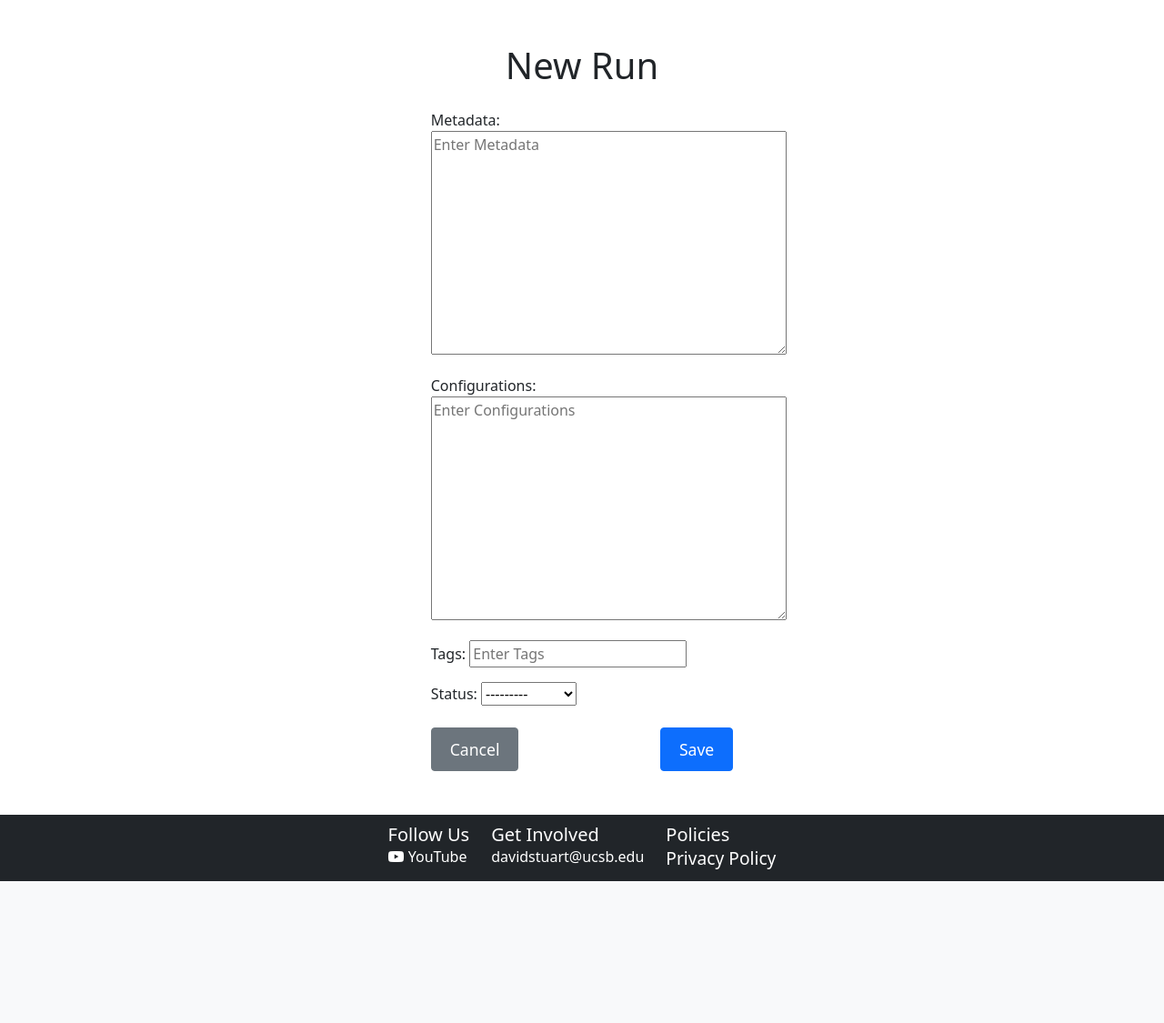
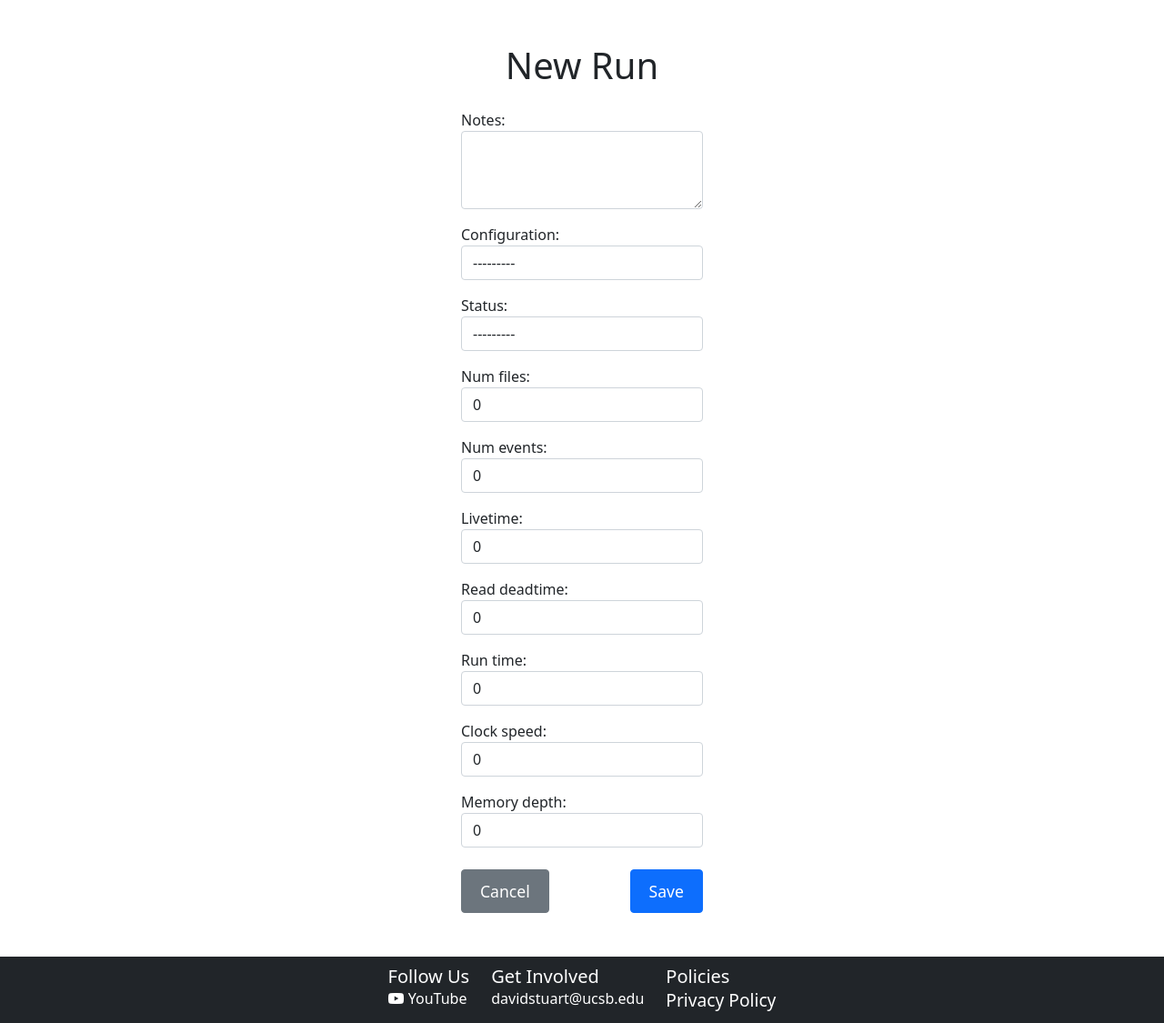
Before and after one commit to joseph-crowley/accelerator-diagnostics-project, a Django app: page /analysis/runs/create/ in a window 1280 px wide. Shown: the part 86-1211 px from the top of the page at 91% size. Before the commit the page ends 1055 px from the top, so only its background shows below. Run offline with Django 4.2, Linux system fonts and the light colour scheme; the visitor is signed in with stand-in values (Sample User, id 1); data that the repository does not hold is empty; some libraries are stand-ins or nearby versions.

Commit message:
Add dirpi config, run info

```diff
--- a/analysis/forms/run_form.py
+++ b/analysis/forms/run_form.py
@@ -2,12 +2,39 @@ from django import forms
 from analysis.models import Run
 
 class RunForm(forms.ModelForm):
+
     class Meta:
         model = Run
-        fields = ['metadata', 'configurations', 'tags', 'status']
+        fields = [
+            'notes',
+            'configuration',
+            'status',
+            'num_files',
+            'num_events',
+            'livetime',
+            'read_deadtime',
+            'run_time',
+            'clock_speed',
+            'memory_depth'
+        ]
+
         widgets = {
-            'metadata': forms.Textarea(attrs={'placeholder': 'Enter Metadata'}),
-            'configurations': forms.Textarea(attrs={'placeholder': 'Enter Configurations'}),
-            'tags': forms.TextInput(attrs={'placeholder': 'Enter Tags'}),
-            'status': forms.Select(attrs={'placeholder': 'Enter Status'}),
+            'notes': forms.Textarea(attrs={'class': 'form-control', 'rows': '3'}),
+            'configuration': forms.Select(attrs={'class': 'form-control'}),
+            'status': forms.Select(choices=Run.STATUS_CHOICES, attrs={'class': 'form-control'}),
+            'num_files': forms.NumberInput(attrs={'class': 'form-control', 'min': 0}),
+            'num_events': forms.NumberInput(attrs={'class': 'form-control', 'min': 0}),
+            'livetime': forms.NumberInput(attrs={'class': 'form-control', 'min': 0}),
+            'read_deadtime': forms.NumberInput(attrs={'class': 'form-control', 'min': 0}),
+            'run_time': forms.NumberInput(attrs={'class': 'form-control', 'min': 0}),
+            'clock_speed': forms.NumberInput(attrs={'class': 'form-control', 'min': 0}),
+            'memory_depth': forms.NumberInput(attrs={'class': 'form-control', 'min': 0}),
         }
+
+    def __init__(self, *args, **kwargs):
+        super().__init__(*args, **kwargs)
+
+        # For any additional styling or attributes
+        for field in self.fields:
+            if not self.fields[field].widget.attrs.get('class'):
+                self.fields[field].widget.attrs.update({'class': 'form-control'})
--- a/analysis/models/run.py
+++ b/analysis/models/run.py
@@ -8,11 +8,21 @@ class Run(models.Model):
         ('failed', 'Failed'),
     )
     run_id = models.AutoField(primary_key=True)
-    metadata = models.TextField()
-    configurations = models.TextField()
+    notes = models.TextField()
+    configuration = models.ForeignKey('analysis.DiRPiConfiguration', on_delete=models.SET_NULL, null=True)
     #associated_group = models.ForeignKey('Control.DiRPiGroup', on_delete=models.CASCADE, null=True)
-    tags = models.TextField()
     status = models.CharField(choices=STATUS_CHOICES, max_length=10)
+
+    # run-specific metadata
+    num_files = models.PositiveIntegerField(default=0)
+    num_events = models.PositiveIntegerField(default=0)
+    livetime = models.PositiveIntegerField(default=0) # in ms
+    read_deadtime = models.PositiveIntegerField(default=0) # in ms
+    run_time = models.PositiveIntegerField(default=0) # in seconds
+    clock_speed = models.PositiveIntegerField(default=0) # in MHz
+    memory_depth = models.PositiveIntegerField(default=0) # in samples
+
+
 
     class Meta:
         indexes = [models.Index(fields=['run_id', 'status'])]
--- a/analysis/templates/run_form.html
+++ b/analysis/templates/run_form.html
@@ -12,39 +12,68 @@
     <div class="container">
       <div class="row justify-content-center">
         <div class="col-md-8">
-          <h1 class="mb-4 text-center">New Run</h1>
+          <!-- update or new -->
+          {% if form.instance.pk %}
+            <h1 class="mb-4 text-center">Update Run</h1>
+          {% else %}
+            <h1 class="mb-4 text-center">New Run</h1>
+          {% endif %}
           <form method="post" class="g-3">
             {% csrf_token %}
             {{ form.non_field_errors }}
             <div class="mb-3">
-              {{ form.run_id.label_tag }}
-              {{ form.run_id }}
-              {{ form.run_id.errors }}
+              {{ form.notes.label_tag }}
+              {{ form.notes }}
+              {{ form.notes.errors }}
             </div>
             <div class="mb-3">
-              {{ form.metadata.label_tag }}
-              {{ form.metadata }}
-              {{ form.metadata.errors }}
+              {{ form.configuration.label_tag }}
+              {{ form.configuration }}
+              {{ form.configuration.errors }}
             </div>
-            <div class="mb-3">
-              {{ form.configurations.label_tag }}
-              {{ form.configurations }}
-              {{ form.configurations.errors }}
-            </div>
-            <div class="mb-3">
-              {{ form.associated_group.label_tag }}
-              {{ form.associated_group }}
-              {{ form.associated_group.errors }}
-            </div>
-            <div class="mb-3">
-              {{ form.tags.label_tag }}
-              {{ form.tags }}
-              {{ form.tags.errors }}
-            </div>
+
+            <!-- TODO: "Don't see your config? Add a new one" -->
+            <!-- include a button which hrefs to the dirpi config creation page in a new tab -->
+
             <div class="mb-3">
               {{ form.status.label_tag }}
               {{ form.status }}
               {{ form.status.errors }}
+            </div>
+            <div class="mb-3">
+              {{ form.num_files.label_tag }}
+              {{ form.num_files }}
+              {{ form.num_files.errors }}
+            </div>
+            <div class="mb-3">
+              {{ form.num_events.label_tag }}
+              {{ form.num_events }}
+              {{ form.num_events.errors }}
+            </div>
+            <div class="mb-3">
+              {{ form.livetime.label_tag }}
+              {{ form.livetime }}
+              {{ form.livetime.errors }}
+            </div>
+            <div class="mb-3">
+              {{ form.read_deadtime.label_tag }}
+              {{ form.read_deadtime }}
+              {{ form.read_deadtime.errors }}
+            </div>
+            <div class="mb-3">
+              {{ form.run_time.label_tag }}
+              {{ form.run_time }}
+              {{ form.run_time.errors }}
+            </div>
+            <div class="mb-3">
+              {{ form.clock_speed.label_tag }}
+              {{ form.clock_speed }}
+              {{ form.clock_speed.errors }}
+            </div>
+            <div class="mb-3">
+              {{ form.memory_depth.label_tag }}
+              {{ form.memory_depth }}
+              {{ form.memory_depth.errors }}
             </div>
             <div class="d-flex justify-content-between mt-4">
               <a href="{% url 'run_list' %}" class="btn btn-secondary">Cancel</a>
--- a/analysis/views/run_views.py
+++ b/analysis/views/run_views.py
@@ -9,7 +9,7 @@ from analysis.forms import RunForm
 @method_decorator(login_required, name='dispatch')
 class RunListView(View):
     def get(self, request):
-        runs = Run.objects.all().order_by('-metadata')
+        runs = Run.objects.all().order_by('-run_id')
         return render(request, 'run_list.html', {'runs': runs})
 
 @method_decorator(login_required, name='dispatch')
```
Also changed, not shown: analysis/forms/dirpi_configuration_form.py (added, +49 -0 lines), analysis/management/commands/add_runs.py (+30 -7 lines), analysis/models/dirpi_configuration.py (+29 -3 lines), analysis/templates/run_detail.html (+27 -3 lines), analysis/templates/run_list.html (+5 -2 lines).
